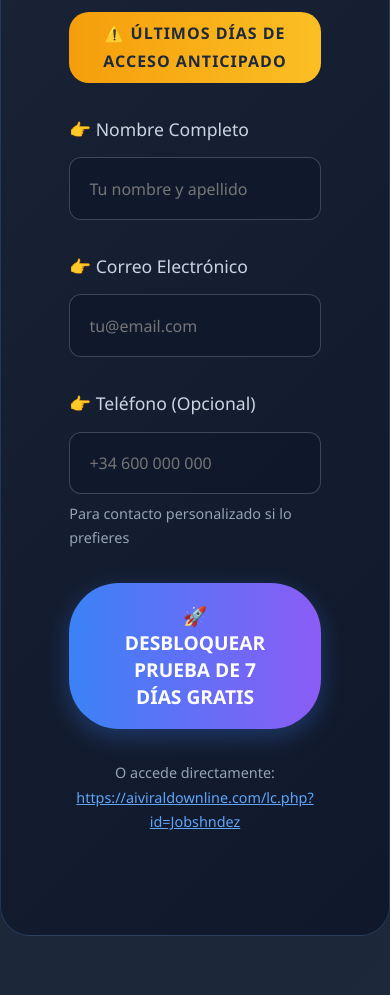
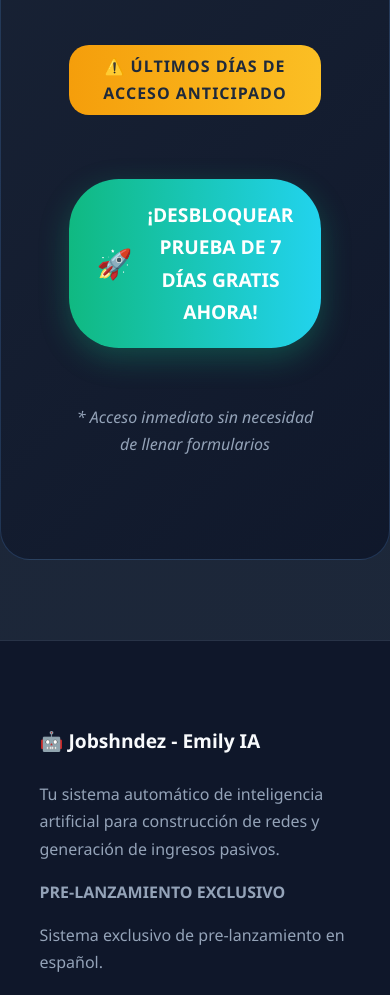
Before and after one commit to emprendedr/Jobshndez, a plain HTML site: page index.html in a window 390 px wide. Shown: the part 10708-11703 px from the top of the page. Drawn offline with Linux system fonts and the light colour scheme.

Commit message:
Update index.html

```diff
--- a/index.html
+++ b/index.html
@@ -565,9 +565,9 @@
         }
 
         /* ===========================
-           SECCIÓN FORMULARIO
+           SECCIÓN DE ACCESO DIRECTO
            =========================== */
-        .form-section {
+        .access-section {
             background: linear-gradient(135deg, rgba(30, 41, 59, 0.9) 0%, rgba(15, 23, 42, 0.9) 100%);
             padding: 5rem 2rem;
             border-radius: 30px;
@@ -576,46 +576,46 @@
             border: 1px solid rgba(96, 165, 250, 0.2);
         }
 
-        .form-container {
+        .access-container {
             max-width: 600px;
             margin: 0 auto;
         }
 
-        .form-group {
-            margin-bottom: 2rem;
-            text-align: left;
+        .direct-access-button {
+            display: inline-flex;
+            align-items: center;
+            justify-content: center;
+            gap: 15px;
+            background: linear-gradient(90deg, #10b981, #22d3ee);
+            color: white;
+            padding: 1.5rem 3.5rem;
+            border-radius: 50px;
+            text-decoration: none;
+            font-weight: 800;
+            font-size: 1.4rem;
+            transition: all 0.3s;
+            border: none;
+            cursor: pointer;
+            box-shadow: 0 10px 30px rgba(16, 185, 129, 0.3);
+            margin: 2rem 0;
+            width: 100%;
+            max-width: 500px;
         }
 
-        .form-group label {
-            display: block;
-            margin-bottom: 0.8rem;
-            color: #cbd5e1;
-            font-weight: 500;
-            font-size: 1.1rem;
+        .direct-access-button:hover {
+            transform: translateY(-5px) scale(1.05);
+            box-shadow: 0 15px 40px rgba(16, 185, 129, 0.4);
         }
 
-        .form-input {
-            width: 100%;
-            padding: 1.2rem;
-            background: rgba(15, 23, 42, 0.7);
-            border: 1px solid rgba(100, 116, 139, 0.5);
-            border-radius: 12px;
-            color: #f8fafc;
-            font-size: 1rem;
-            transition: all 0.3s;
+        .button-icon {
+            font-size: 1.8rem;
         }
 
-        .form-input:focus {
-            outline: none;
-            border-color: #3b82f6;
-            box-shadow: 0 0 0 3px rgba(59, 130, 246, 0.1);
-        }
-
-        .form-note {
+        .access-note {
             color: #94a3b8;
-            font-size: 0.9rem;
-            margin-top: 0.5rem;
-            display: block;
+            font-size: 1rem;
+            margin-top: 1.5rem;
+            font-style: italic;
         }
 
         /* ===========================
@@ -742,6 +742,11 @@
             .upgrade-countdown-number {
                 font-size: 2rem;
             }
+
+            .direct-access-button {
+                padding: 1.2rem 2rem;
+                font-size: 1.2rem;
+            }
         }
 
         /* ===========================
@@ -774,7 +779,7 @@
                     <li><a href="#videos">Videos</a></li>
                     <li><a href="#servicios">Servicios</a></li>
                     <li><a href="#beneficios">Beneficios</a></li>
-                    <li><a href="#acceso">Acceso Pre-Lanzamiento</a></li>
+                    <li><a href="#acceso">Acceso Directo</a></li>
                 </ul>
             </nav>
         </div>
@@ -1024,52 +1029,32 @@
     </section>
 
     <!-- ===========================
-         SECCIÓN FORMULARIO
+         SECCIÓN DE ACCESO DIRECTO
          =========================== -->
-    <section class="form-section" id="acceso">
+    <section class="access-section" id="acceso">
         <div class="container">
             <div class="section-title">
-                <h2>📩 Acceso Anticipado Exclusivo</h2>
-                <p class="section-subtitle">Solo durante el período de pre-lanzamiento</p>
+                <h2>🚀 ACCESO DIRECTO INMEDIATO</h2>
+                <p class="section-subtitle">Haz clic en el botón para acceder directamente</p>
             </div>
 
-            <div class="form-container">
+            <div class="access-container">
                 <p style="margin-bottom: 2rem; font-size: 1.2rem; color: #cbd5e1;">
-                    <strong>🔥 BENEFICIOS CLAVE:</strong><br>
+                    <strong>🔥 BENEFICIOS QUE OBTIENES:</strong><br>
                     • Crece aunque seas nuevo • Ahorra tiempo y energía • Resultados más rápidos<br>
                     • Automatiza el 80% del trabajo • Atrae personas todo el día • Duplica fácilmente a tu equipo
                 </p>
 
                 <div class="pre-launch-badge" style="margin-bottom: 2rem;">⚠️ ÚLTIMOS DÍAS DE ACCESO ANTICIPADO</div>
 
-                <form id="accessForm" style="text-align: left;">
-                    <div class="form-group">
-                        <label for="name">👉 Nombre Completo</label>
-                        <input type="text" id="name" class="form-input" placeholder="Tu nombre y apellido" required>
-                    </div>
+                <!-- BOTÓN DIRECTO - SIN FORMULARIO -->
+                <a href="https://aiviraldownline.com/lc.php?id=Jobshndez" class="direct-access-button" target="_blank">
+                    <span class="button-icon">🚀</span>
+                    ¡DESBLOQUEAR PRUEBA DE 7 DÍAS GRATIS AHORA!
+                </a>
 
-                    <div class="form-group">
-                        <label for="email">👉 Correo Electrónico</label>
-                        <input type="email" id="email" class="form-input" placeholder="tu@email.com" required>
-                    </div>
-
-                    <div class="form-group">
-                        <label for="phone">👉 Teléfono (Opcional)</label>
-                        <input type="tel" id="phone" class="form-input" placeholder="+34 600 000 000">
-                        <span class="form-note">Para contacto personalizado si lo prefieres</span>
-                    </div>
-
-                    <button type="submit" class="cta-button" style="width: 100%; justify-content: center;">
-                        🚀 DESBLOQUEAR PRUEBA DE 7 DÍAS GRATIS
-                    </button>
-                </form>
-
-                <p style="margin-top: 2rem; color: #94a3b8; font-size: 0.9rem;">
-                    O accede directamente:
-                    <a href="https://aiviraldownline.com/lc.php?id=Jobshndez"
-                       style="color: #60a5fa; text-decoration: underline;">
-                        https://aiviraldownline.com/lc.php?id=Jobshndez
-                    </a>
+                <p class="access-note">
+                    * Acceso inmediato sin necesidad de llenar formularios
                 </p>
             </div>
         </div>
@@ -1214,18 +1199,6 @@
             });
         });
 
-        // Manejo del formulario
-        document.getElementById('accessForm').addEventListener('submit', function(e) {
-            e.preventDefault();
-
-            const name = document.getElementById('name').value;
-            const email = document.getElementById('email').value;
-            const phone = document.getElementById('phone').value;
-
-            // Redirigir al enlace de acceso
-            window.location.href = 'https://aiviraldownline.com/lc.php?id=Jobshndez';
-        });
-
         // Agregar animación flotante a algunos elementos
         document.querySelectorAll('.benefit-card, .feature-card').forEach((card, index) => {
             card.style.animationDelay = `${index * 0.1}s`;
```
